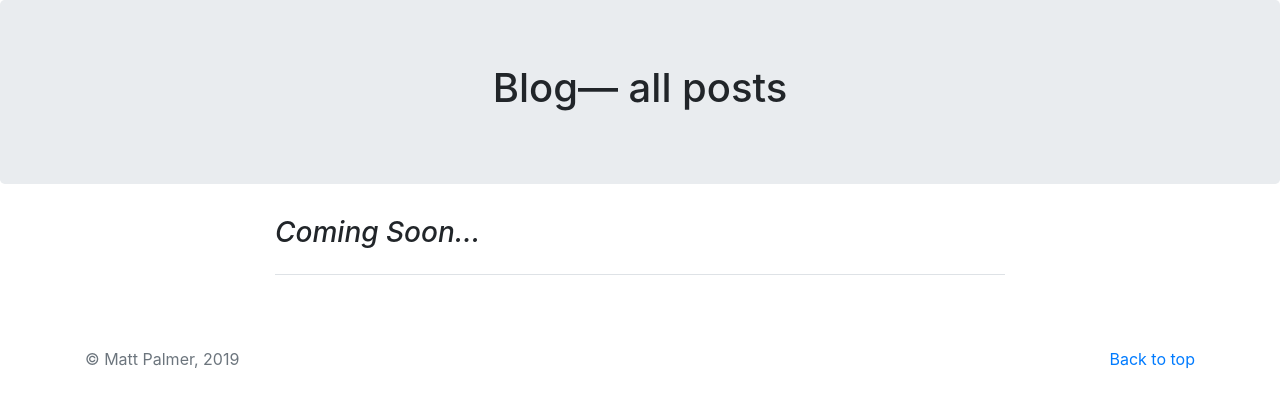
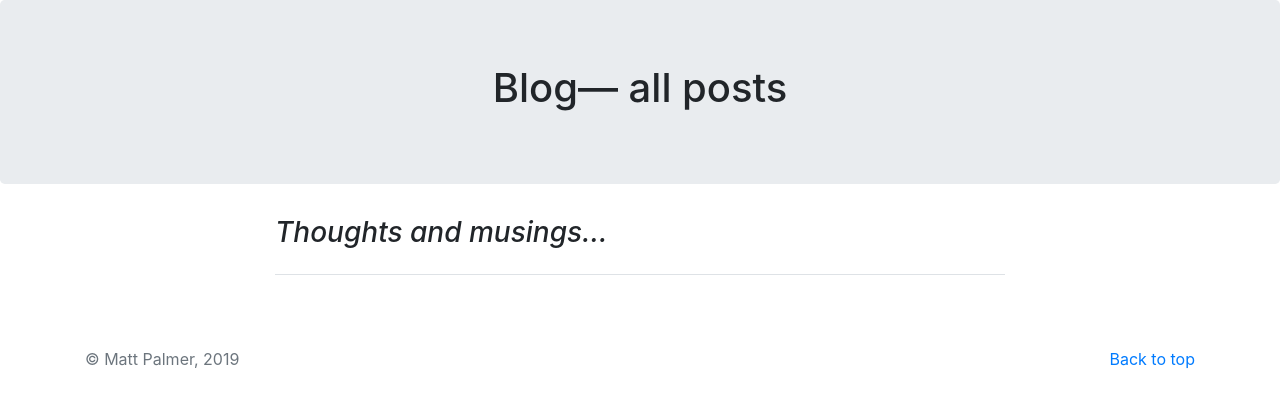
Before and after one commit to mattppal/portfolio, a Django app: page /blog/ in a window 1280 px wide. Shown: the part 56-464 px from the top of the page. Run offline with Django 3.2, Linux system fonts and the light colour scheme; data that the repository does not hold is empty; some libraries are stand-ins or nearby versions.

Commit message:
removed coming soon

```diff
--- a/blog/templates/blog/allblogs.html
+++ b/blog/templates/blog/allblogs.html
@@ -69,7 +69,7 @@
             <div class="col-lg-8 col-md-10 mx-auto">
                 <div class="blog-post">
                     <h3 class="pb-4 mb-4 font-italic border-bottom">
-                        Coming Soon...
+                        Thoughts and musings...
                     </h3>
                     {% for blog in blogs.all %}
                     <div class="blog-post">
```
